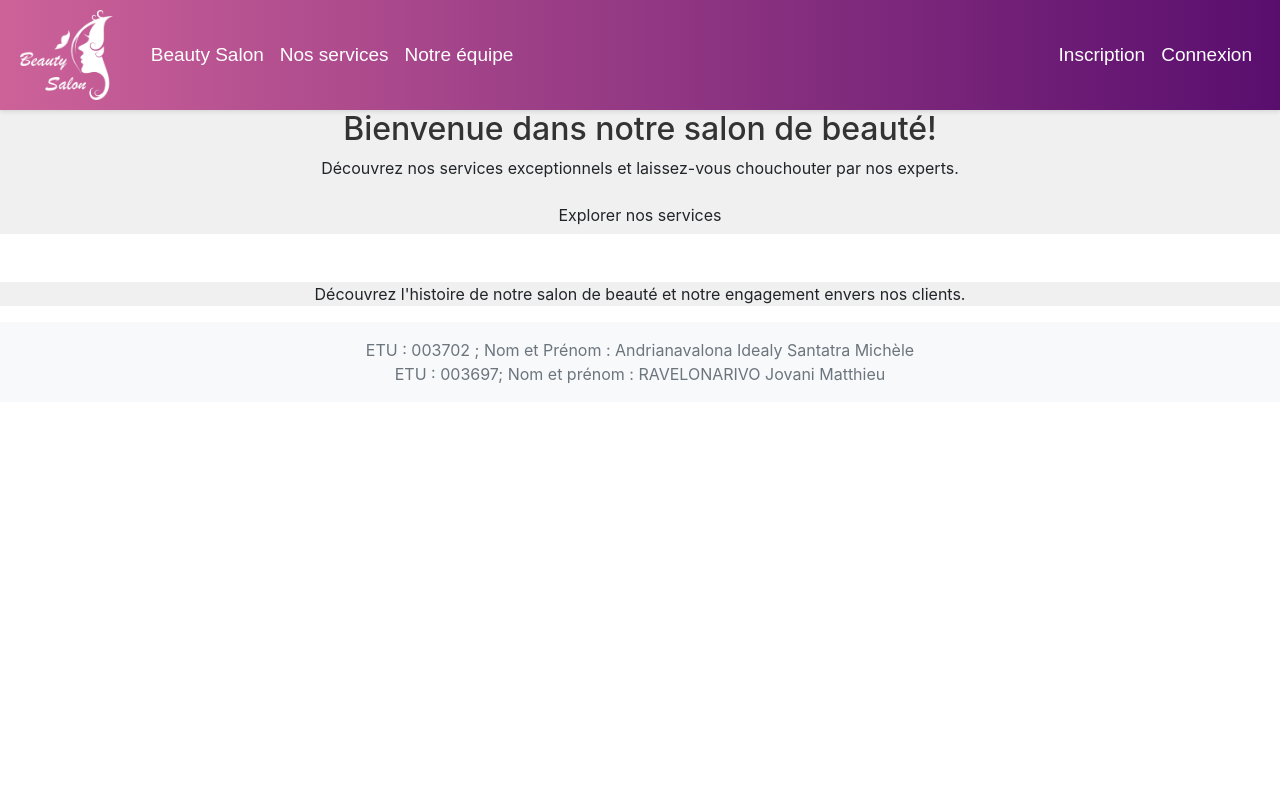
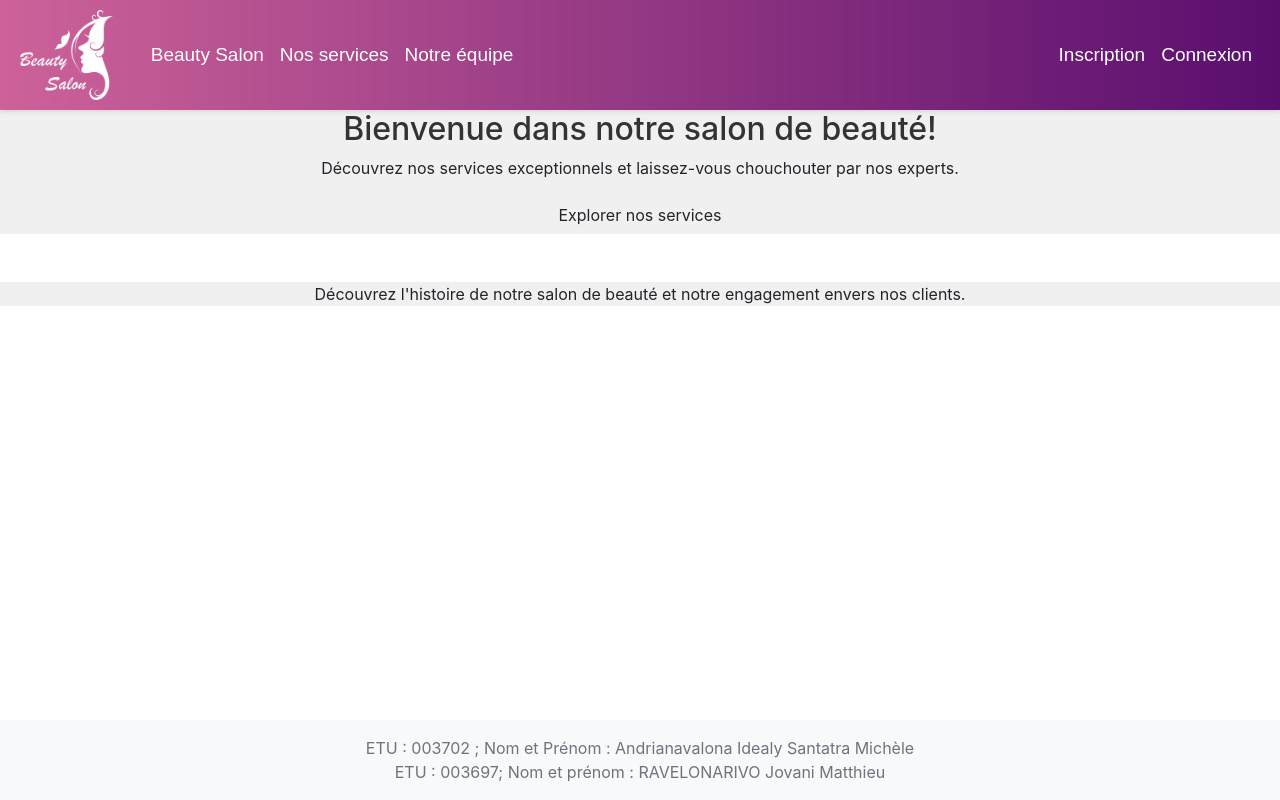
Before and after one commit to jovani494/mean_front, an Angular app: page / in a window 1280 px wide. Built offline with nearby package versions, Linux system fonts and the light colour scheme; no server answers.

Commit message:
Update app.component.css

```diff
--- a/src/app/app.component.css
+++ b/src/app/app.component.css
@@ -1,6 +1,11 @@
 .logo img{
   height: 90px;
   width: auto;
+}
+.contenu{
+  display: flex;
+  flex-direction: column;
+  min-height: 100vh;
 }
 
 #app{
```
